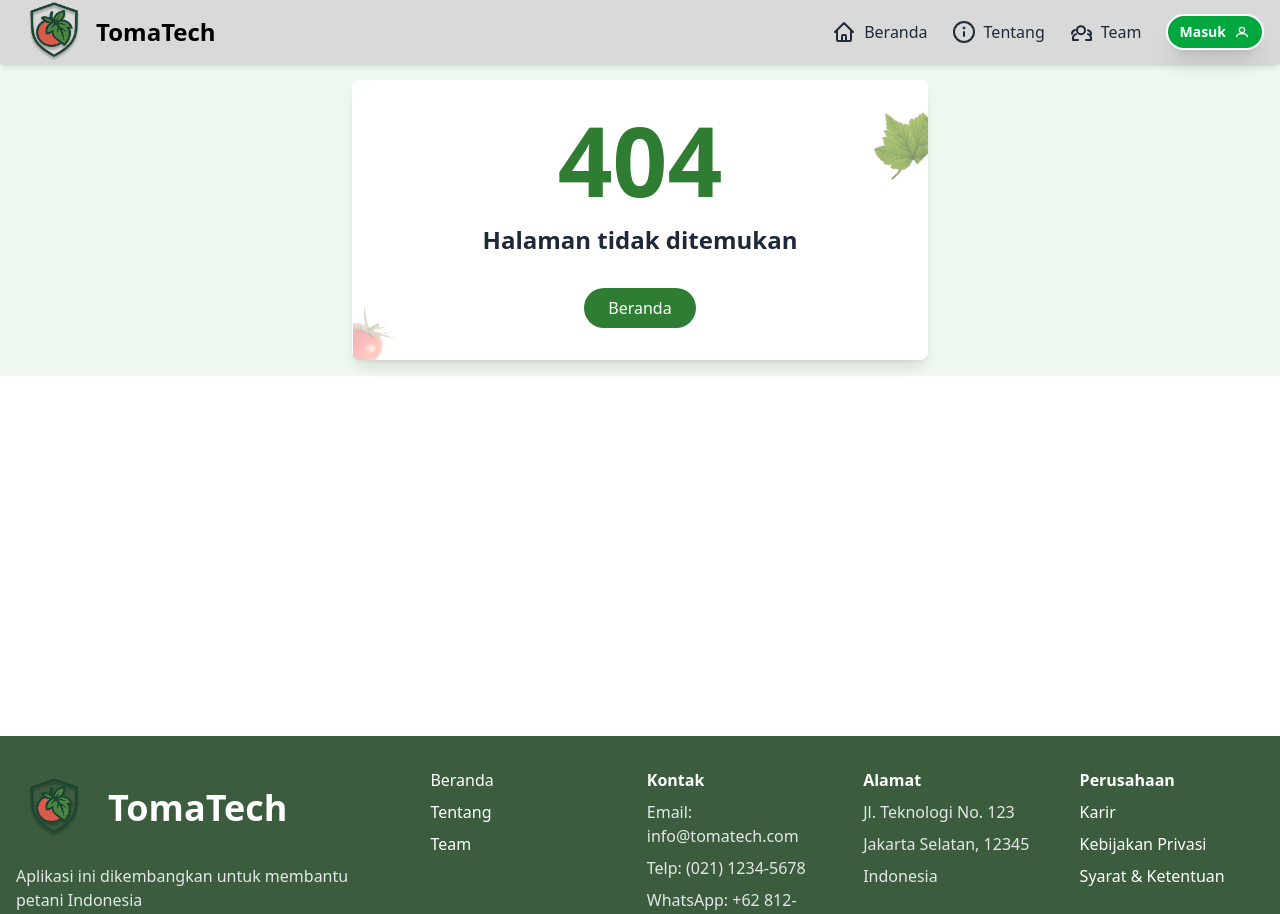
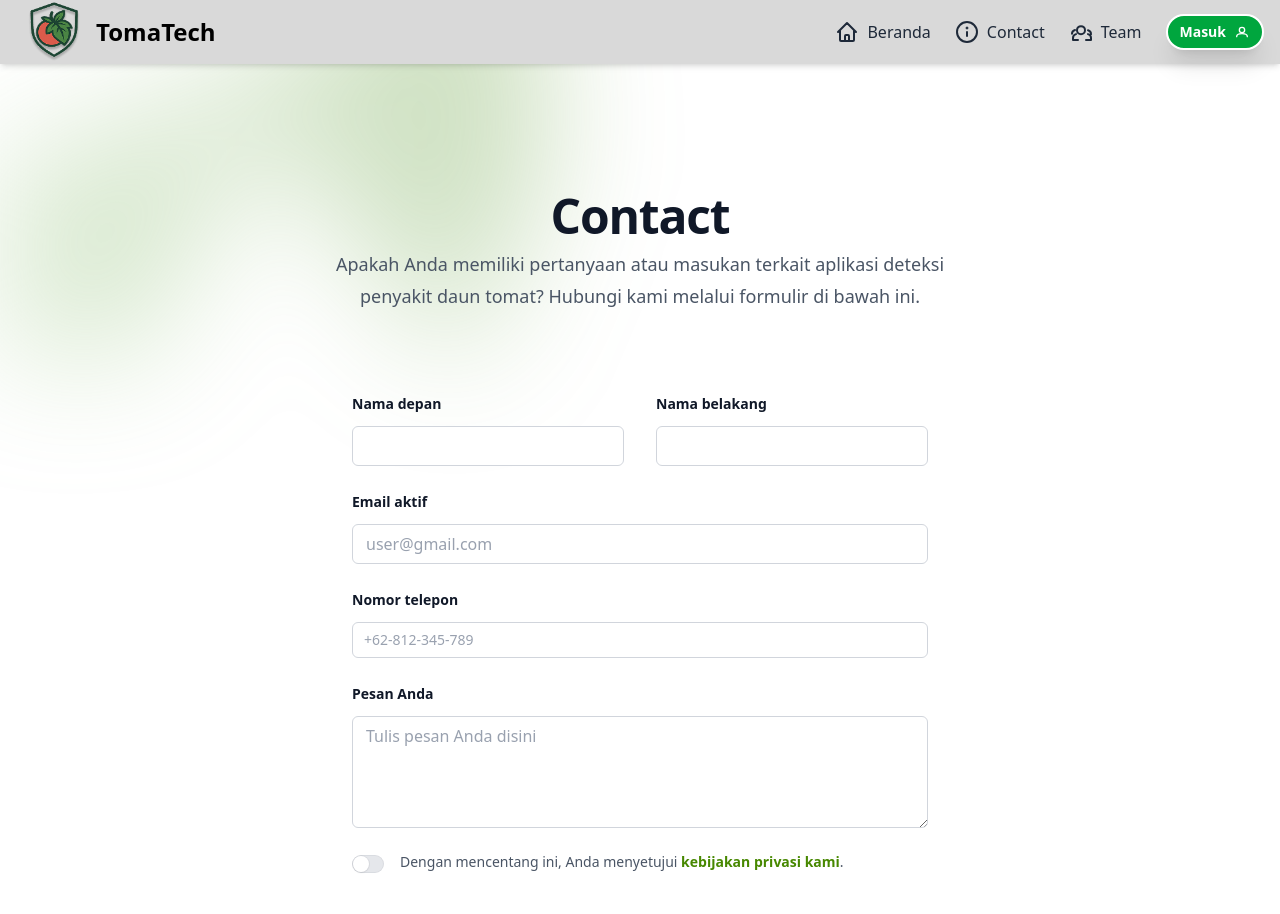
Before and after one commit to luputer/TomaTechs, a React (Vite) app in the folder frontend/: page /contact in a window 1280 px wide. Shown: the top 914 px of the page. Built offline with nearby package versions, Linux system fonts and the light colour scheme.

Commit message:
add contact

```diff
--- a/frontend/src/App.jsx
+++ b/frontend/src/App.jsx
@@ -13,6 +13,7 @@ import NotFound from './pages/NotFound';
 import Team from './pages/Team';
 import TomaChat from './pages/TomaChat';
 import { Toaster } from 'sonner';
+import Contact from './pages/contact';
 
 const App = () => {
   const location = useLocation();
@@ -29,6 +30,7 @@ const App = () => {
                 <Route path="/" element={<Homepage />} />
                 <Route path="/Team" element={<Team />} />
                 <Route path="/about" element={<About />} />
+                <Route path="/contact" element={<Contact />} />
                 <Route path="*" element={<NotFound />} />
               </Routes>
             </main>
--- a/frontend/src/components/navbar.jsx
+++ b/frontend/src/components/navbar.jsx
@@ -64,8 +64,8 @@ const Navbar = () => {
             )
         },
         {
-            name: "Tentang",
-            href: "#about",
+            name: "Contact",
+            link: "/contact",
             icon: (
                 <svg xmlns="http://www.w3.org/2000/svg" className="h-6 w-6" fill="none" viewBox="0 0 24 24" stroke="currentColor">
                     <circle cx="12" cy="12" r="10" stroke="currentColor" strokeWidth="2" fill="none" />
--- a/frontend/src/pages/Team.jsx
+++ b/frontend/src/pages/Team.jsx
@@ -41,9 +41,9 @@ const teamMembers = [
         department: "Ilmu Perpustakaan",
         quote: "Design is not just what it looks like, design is how it works",
         social: {
-            linkedin: "https://linkedin.com/in/ulfiani",
-            github: "https://github.com/ulfiani",
-            instagram: "https://instagram.com/ulfiani"
+            linkedin: "https://linkedin.com/in/ulfiani-latifah-759a98217",
+            github: "https://github.com/ulfi-latif",
+            instagram: "https://instagram.com/viani_latte.f"
         }
     },
 ];
@@ -99,12 +99,19 @@ const Team = () => {
             <Navbar />
             <div className="container mx-auto px-4 py-8 md:py-12 lg:py-16">
                 {/* Team Header */}
-                <div className="flex flex-col items-center justify-center mb-8 md:mb-12">
+                <div className="flex flex-col items-center justify-center mb-8 md:mb-12 relative">
+                    {/* Leaf decoration - left */}
+                    <img
+                        src="/src/assets/daun12.png"
+                        alt="Leaf"
+                        className="absolute top-0 left-0 w-50 h-50 object-contain -rotate-45"
+                    />
+                    {/* Team Title */}
                     <motion.div
                         initial={{ opacity: 0, y: -30 }}
                         animate={{ opacity: 1, y: 0 }}
                         transition={{ duration: 0.7, type: "spring", bounce: 0.3 }}
-                        className="rounded-full bg-[#4d9300] shadow-2xl px-4 py-4 md:px-16 md:py-8 flex flex-col items-center"
+                        className="rounded-full bg-[#4d9300] shadow-2xl px-4 py-4 md:px-16 md:py-8 flex flex-col items-center z-10"
                         style={{ boxShadow: '0 12px 20px 0 rgba(0,0,0,0.30)' }}
                     >
                         <span className="text-white text-lg md:text-3xl font-bold text-center leading-tight">
@@ -112,9 +119,13 @@ const Team = () => {
                             <span className="text-white text-base md:text-xl font-semibold">Group ID : CC25-CF191</span>
                         </span>
                     </motion.div>
+                    {/* Leaf decoration - right */}
+                    <img
+                        src="/src/assets/daun12.png"
+                        alt="Leaf"
+                        className="absolute top-0 right-0 w-32 h-32 object-contain rotate-45"
+                    />
                 </div>
-
-                {/* Frontend & Backend Team */}
                 <div className="mb-12 md:mb-16">
                     <div className="relative flex flex-col items-center">
                         <div className="w-full bg-white rounded-xl shadow-2xl pt-0 pb-4 px-4 md:px-8 mt-4">
--- /dev/null
+++ b/frontend/src/pages/contact.jsx
@@ -0,0 +1,77 @@
+import React from 'react'
+
+export default function Contact() {
+  return (
+    <div>
+        <div className="isolate bg-white px-6 py-24 sm:py-32 lg:px-8">
+  <div className="absolute inset-x-0 -top-40 -z-10 transform-gpu overflow-hidden blur-3xl sm:-top-80" aria-hidden="true">
+  <div
+    className="relative left-1/2 -z-10 aspect-1155/678 w-144.5 max-w-none -translate-x-1/2 rotate-30 bg-gradient-to-tr from-[#b7e2a6] to-[#478800] opacity-30 sm:left-[calc(50%-40rem)] sm:w-288.75"
+    style={{
+      clipPath:
+        "polygon(74.1% 44.1%, 100% 61.6%, 97.5% 26.9%, 85.5% 0.1%, 80.7% 2%, 72.5% 32.5%, 60.2% 62.4%, 52.4% 68.1%, 47.5% 58.3%, 45.2% 34.5%, 27.5% 76.7%, 0.1% 64.9%, 17.9% 100%, 27.6% 76.8%, 76.1% 97.7%, 74.1% 44.1%)",
+    }}
+  ></div>
+</div>
+  <div className="mx-auto max-w-2xl text-center">
+    <h2 className="text-4xl font-semibold tracking-tight text-balance text-gray-900 sm:text-5xl">Contact</h2>
+    <p className="mt-2 text-lg/8 text-gray-600">Apakah Anda memiliki pertanyaan atau masukan terkait aplikasi deteksi penyakit daun tomat? Hubungi kami melalui formulir di bawah ini.</p>
+  </div>
+  <form action="#" method="POST" className="mx-auto mt-16 max-w-xl sm:mt-20">
+    <div className="grid grid-cols-1 gap-x-8 gap-y-6 sm:grid-cols-2">
+      <div>
+        <label htmlFor="first-name" className="block text-sm/6 font-semibold text-gray-900">Nama depan</label>
+        <div className="mt-2.5">
+          <input type="text" name="first-name" id="first-name" autoComplete="given-name" className="block w-full rounded-md bg-white px-3.5 py-2 text-base text-gray-900 outline-1 -outline-offset-1 outline-gray-300 placeholder:text-gray-400 focus:outline-2 focus:-outline-offset-2 focus:outline-[#478800]" />
+        </div>
+      </div>
+      <div>
+        <label htmlFor="last-name" className="block text-sm/6 font-semibold text-gray-900">Nama belakang</label>
+        <div className="mt-2.5">
+          <input type="text" name="last-name" id="last-name" autoComplete="family-name" className="block w-full rounded-md bg-white px-3.5 py-2 text-base text-gray-900 outline-1 -outline-offset-1 outline-gray-300 placeholder:text-gray-400 focus:outline-2 focus:-outline-offset-2 focus:outline-[#478800]" />
+        </div>
+      </div>
+      <div className="sm:col-span-2">
+        <label htmlFor="email" className="block text-sm/6 font-semibold text-gray-900">Email aktif</label>
+        <div className="mt-2.5">
+          <input type="email" name="email" id="email" autoComplete="email" className="block w-full rounded-md bg-white px-3.5 py-2 text-base text-gray-900 outline-1 -outline-offset-1 outline-gray-300 placeholder:text-gray-400 focus:outline-2 focus:-outline-offset-2 focus:outline-[#478800]" placeholder="user@gmail.com" />
+        </div>
+      </div>
+      <div className="sm:col-span-2">
+        <label htmlFor="phone-number" className="block text-sm/6 font-semibold text-gray-900">Nomor telepon</label>
+        <div className="mt-2.5">
+          <div className="flex rounded-md bg-white outline-1 -outline-offset-1 outline-gray-300 has-[input:focus-within]:outline-2 has-[input:focus-within]:-outline-offset-2 has-[input:focus-within]:outline-[#478800]">
+            <input type="text" name="phone-number" id="phone-number" className="block min-w-0 grow py-1.5 ml-2 pr-3 pl-1 text-base text-gray-900 placeholder:text-gray-400 focus:outline-none sm:text-sm/6" placeholder="+62-812-345-789" />
+          </div>
+        </div>
+      </div>
+      <div className="sm:col-span-2">
+        <label htmlFor="message" className="block text-sm/6 font-semibold text-gray-900">Pesan Anda</label>
+        <div className="mt-2.5">
+          <textarea name="message" id="message" rows="4" className="block w-full rounded-md bg-white px-3.5 py-2 text-base text-gray-900 outline-1 -outline-offset-1 outline-gray-300 placeholder:text-gray-400 focus:outline-2 focus:-outline-offset-2 focus:outline-[#478800]" placeholder="Tulis pesan Anda disini" ></textarea>
+        </div>
+      </div>
+      <div className="flex gap-x-4 sm:col-span-2">
+        <div className="flex h-6 items-center">
+          {/* Enabled: "bg-[#478800]", Not Enabled: "bg-gray-200" */}
+          <button type="button" className="flex w-8 flex-none cursor-pointer rounded-full bg-gray-200 p-px ring-1 ring-gray-900/5 transition-colors duration-200 ease-in-out ring-inset focus-visible:outline-2 focus-visible:outline-offset-2 focus-visible:outline-[#478800]" role="switch" aria-checked="false" aria-labelledby="switch-1-label">
+            <span className="sr-only">Agree to policies</span>
+            {/* Enabled: "translate-x-3.5", Not Enabled: "translate-x-0" */}
+            <span aria-hidden="true" className="size-4 translate-x-0 transform rounded-full bg-white shadow-xs ring-1 ring-gray-900/5 transition duration-200 ease-in-out"></span>
+          </button>
+        </div>
+        <label htmlFor="policy" className="text-sm text-gray-600">
+                Dengan mencentang ini, Anda menyetujui <a href="#" className="font-semibold text-[#478800]">kebijakan privasi kami</a>.
+              </label>
+            </div>
+          </div>
+          <div className="mt-10">
+            <button type="submit" className="block w-full rounded-md bg-[#478800] px-3.5 py-2.5 text-center text-sm font-semibold text-white shadow-sm hover:bg-[#356600] focus-visible:outline focus-visible:outline-2 focus-visible:outline-offset-2 focus-visible:outline-[#478800]">
+              Kirim Pesan
+            </button>
+    </div>
+  </form>
+</div>
+</div>
+  )
+}
```
